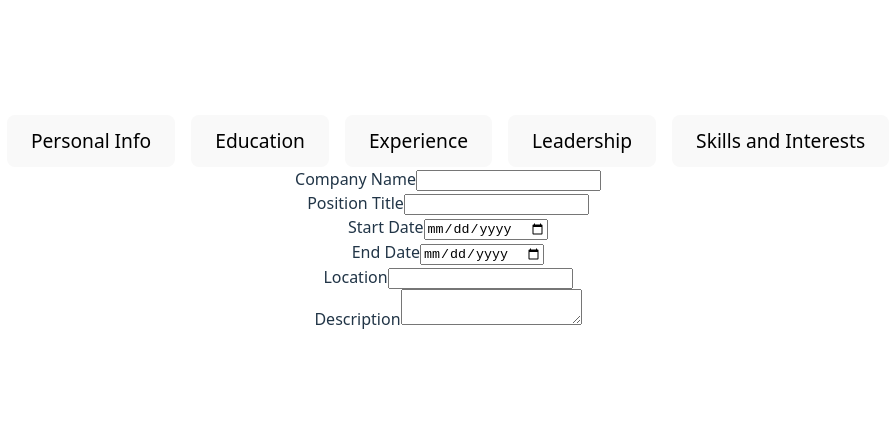
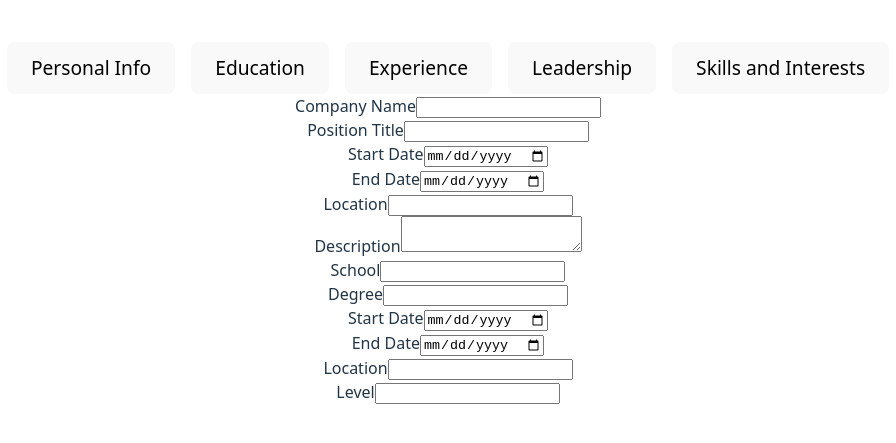
Before and after one commit to angelycontrerasr/CV-Maker, a React (Vite) app: page / in a window 1280 px wide. Shown: the part 177-620 px from the top of the page, without its empty margins (192-1088 px from the left). Built offline with nearby package versions, Linux system fonts and the light colour scheme.

Commit message:
add education form

```diff
--- a/src/App.jsx
+++ b/src/App.jsx
@@ -3,6 +3,7 @@ import { useState } from 'react'
 import './App.css'
 import WorkInput from "./components/WorkInput.jsx";
 import OptionsMenu from "./components/optionMenu.jsx";
+import {EducationInput} from "./components/EducationInput.jsx";
 
 
 export default function App() {
@@ -17,13 +18,24 @@ export default function App() {
             desc: ''
         }
     ]);
-
+    const [userEducation, setUserEducation] = useState([
+        {
+            id:1,
+            schoolName: '',
+            degree: '',
+            startDate: '',
+            endDate: '',
+            location: '',
+            edulevel: '',
+        }
+    ])
     const [selectedId, setSelectedId] = useState(1); // Puedes conectar esto a tu OptionsMenu si quieres después
 
     return (
         <div>
             <OptionsMenu />
             <WorkInput userWork={userWork} setUserWork={setUserWork} id={selectedId} />
+            <EducationInput userEducation={userEducation} setUserEducation={setUserEducation} id={selectedId} />
         </div>
     );
 }
```
